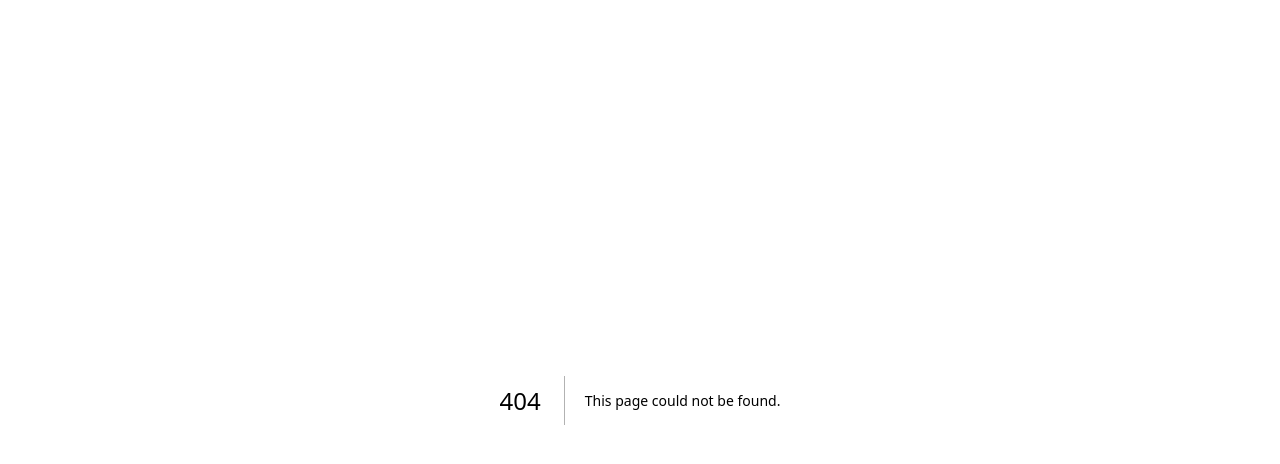
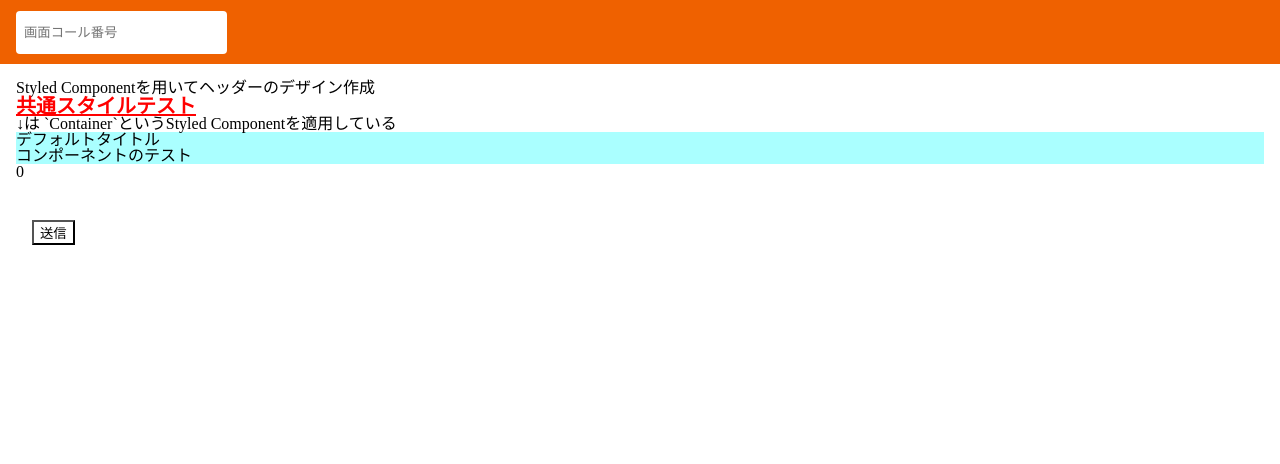
Before and after one commit to moeka-okubo/next-playground, a Next.js app in the folder next-playground-app/: page /styled in a window 1280 px wide. Before the commit this address had no page. Shown: the top 464 px of the page. Built offline with nearby package versions, Linux system fonts and the light colour scheme.

Commit message:
Styled Componentを適用した画面を追加

```diff
--- a/next-playground-app/next.config.js
+++ b/next-playground-app/next.config.js
@@ -1,5 +1,8 @@
 /** @type {import('next').NextConfig} */
 const nextConfig = {
+  compiler: {
+    styledComponents: true,
+  },
   reactStrictMode: true,
   images: {
     remotePatterns: [
--- a/next-playground-app/package.json
+++ b/next-playground-app/package.json
@@ -14,6 +14,8 @@
     "react": "^18.2.0",
     "react-dom": "^18.2.0",
     "react-toastify": "^10.0.5",
+    "styled-components": "^6.1.11",
+    "styled-reset": "^4.5.2",
     "swr": "^2.2.5"
   },
   "devDependencies": {
--- /dev/null
+++ b/next-playground-app/src/components/ComponentTest.tsx
@@ -0,0 +1,20 @@
+import { memo } from "react";
+import styled from "styled-components";
+
+const Container = styled.div`
+  background-color: #aff;
+`;
+
+const ComponentTest = ({ title = "デフォルトタイトル" }) => {
+  return (
+    <>
+      <h2>↓は `Container`というStyled Componentを適用している</h2>
+      <Container>
+        <h2>{title}</h2>
+        コンポーネントのテスト
+      </Container>
+    </>
+  );
+};
+
+export default memo(ComponentTest);
--- a/next-playground-app/src/pages/_app.tsx
+++ b/next-playground-app/src/pages/_app.tsx
@@ -1,4 +1,4 @@
-import "@/styles/globals.css";
+import { GlobalStyle } from "@/styles/globalStyles";
 import { QueryClient, QueryClientProvider } from "@tanstack/react-query";
 import type { AppProps } from "next/app";
 import { SWRConfig } from "swr";
@@ -9,6 +9,7 @@ export default function App({ Component, pageProps }: AppProps) {
   return (
     <SWRConfig value={{ provider: () => new Map() }}>
       <QueryClientProvider client={queryClient}>
+        <GlobalStyle />
         <Component {...pageProps} />
       </QueryClientProvider>
     </SWRConfig>
--- a/next-playground-app/src/pages/_document.tsx
+++ b/next-playground-app/src/pages/_document.tsx
@@ -3,7 +3,12 @@ import { Html, Head, Main, NextScript } from "next/document";
 export default function Document() {
   return (
     <Html lang="en">
-      <Head />
+      <Head>
+        <link
+          rel="stylesheet"
+          href="https://fonts.googleapis.com/css2?family=Material+Symbols+Outlined:opsz,wght,FILL,GRAD@24,400,0,0"
+        />
+      </Head>
       <body>
         <Main />
         <NextScript />
--- /dev/null
+++ b/next-playground-app/src/pages/styled.tsx
@@ -0,0 +1,75 @@
+import ComponentTest from "@/components/ComponentTest";
+import styled from "styled-components";
+import { commonTextStyle } from "../styles/commonStyle";
+import { useState } from "react";
+import { Form } from "@/styles/Styled";
+
+type ButtonProps = {
+  $isOdd: boolean;
+};
+
+const Header = styled.header`
+  height: 64px;
+  background-color: #ef6100;
+  position: fixed;
+  top: 0;
+  width: 100%;
+  display: flex;
+  align-items: center;
+  padding: 16px;
+  box-sizing: border-box;
+`;
+
+const ApplyNumberForm = styled.input`
+  border: none;
+  border-radius: 4px;
+  width: 195px;
+  padding: 14px 8px;
+`;
+
+export const CommonStyleTest = styled.h2`
+  ${commonTextStyle}
+  text-decoration: underline;
+`;
+
+const Container = styled.div`
+  background-color: white;
+  height: 100vh;
+  padding: 80px 16px 0;
+`;
+
+const Button = styled.button<ButtonProps>`
+  background-color: ${(props) => (props.$isOdd ? "#ef6100" : "initial")};
+`;
+
+const TestPage = () => {
+  const [value, setValue] = useState(0);
+  const increaseValue = () => {
+    setValue((value) => value + 1);
+  };
+
+  return (
+    <>
+      <Header>
+        <ApplyNumberForm type="text" placeholder="画面コール番号" />
+      </Header>
+      <Container>
+        <h1>Styled Componentを用いてヘッダーのデザイン作成</h1>
+        <CommonStyleTest>共通スタイルテスト</CommonStyleTest>
+        <ComponentTest />
+        <p>{value}</p>
+        <Form>
+          <Button
+            type="button"
+            $isOdd={value % 2 === 1}
+            onClick={increaseValue}
+          >
+            送信
+          </Button>
+        </Form>
+      </Container>
+    </>
+  );
+};
+
+export default TestPage;
--- /dev/null
+++ b/next-playground-app/src/styles/Styled.ts
@@ -0,0 +1,5 @@
+import styled from "styled-components";
+
+export const Form = styled.form`
+  margin: 40px 16px;
+`;
--- /dev/null
+++ b/next-playground-app/src/styles/commonStyle.ts
@@ -0,0 +1,11 @@
+import { css } from "styled-components";
+
+export const commonTextStyle = css`
+  color: red;
+  font-weight: bold;
+  font-size: 20px;
+`;
+
+export const commonTextStyleWithTheme = css`
+  color: ${({ theme }) => theme.color.primary};
+`;
--- /dev/null
+++ b/next-playground-app/src/styles/globalStyles.ts
@@ -0,0 +1,9 @@
+import { createGlobalStyle } from "styled-components";
+import reset from "styled-reset";
+
+export const GlobalStyle = createGlobalStyle`
+  ${reset}
+  body {
+    font-family: "MS Gothic"
+  }
+`;
--- a/next-playground-app/src/styles/globals.css
+++ /dev/null
@@ -1,107 +0,0 @@
-:root {
-  --max-width: 1100px;
-  --border-radius: 12px;
-  --font-mono: ui-monospace, Menlo, Monaco, 'Cascadia Mono', 'Segoe UI Mono',
-    'Roboto Mono', 'Oxygen Mono', 'Ubuntu Monospace', 'Source Code Pro',
-    'Fira Mono', 'Droid Sans Mono', 'Courier New', monospace;
-
-  --foreground-rgb: 0, 0, 0;
-  --background-start-rgb: 214, 219, 220;
-  --background-end-rgb: 255, 255, 255;
-
-  --primary-glow: conic-gradient(
-    from 180deg at 50% 50%,
-    #16abff33 0deg,
-    #0885ff33 55deg,
-    #54d6ff33 120deg,
-    #0071ff33 160deg,
-    transparent 360deg
-  );
-  --secondary-glow: radial-gradient(
-    rgba(255, 255, 255, 1),
-    rgba(255, 255, 255, 0)
-  );
-
-  --tile-start-rgb: 239, 245, 249;
-  --tile-end-rgb: 228, 232, 233;
-  --tile-border: conic-gradient(
-    #00000080,
-    #00000040,
-    #00000030,
-    #00000020,
-    #00000010,
-    #00000010,
-    #00000080
-  );
-
-  --callout-rgb: 238, 240, 241;
-  --callout-border-rgb: 172, 175, 176;
-  --card-rgb: 180, 185, 188;
-  --card-border-rgb: 131, 134, 135;
-}
-
-@media (prefers-color-scheme: dark) {
-  :root {
-    --foreground-rgb: 255, 255, 255;
-    --background-start-rgb: 0, 0, 0;
-    --background-end-rgb: 0, 0, 0;
-
-    --primary-glow: radial-gradient(rgba(1, 65, 255, 0.4), rgba(1, 65, 255, 0));
-    --secondary-glow: linear-gradient(
-      to bottom right,
-      rgba(1, 65, 255, 0),
-      rgba(1, 65, 255, 0),
-      rgba(1, 65, 255, 0.3)
-    );
-
-    --tile-start-rgb: 2, 13, 46;
-    --tile-end-rgb: 2, 5, 19;
-    --tile-border: conic-gradient(
-      #ffffff80,
-      #ffffff40,
-      #ffffff30,
-      #ffffff20,
-      #ffffff10,
-      #ffffff10,
-      #ffffff80
-    );
-
-    --callout-rgb: 20, 20, 20;
-    --callout-border-rgb: 108, 108, 108;
-    --card-rgb: 100, 100, 100;
-    --card-border-rgb: 200, 200, 200;
-  }
-}
-
-* {
-  box-sizing: border-box;
-  padding: 0;
-  margin: 0;
-}
-
-html,
-body {
-  max-width: 100vw;
-  overflow-x: hidden;
-}
-
-body {
-  color: rgb(var(--foreground-rgb));
-  background: linear-gradient(
-      to bottom,
-      transparent,
-      rgb(var(--background-end-rgb))
-    )
-    rgb(var(--background-start-rgb));
-}
-
-a {
-  color: inherit;
-  text-decoration: none;
-}
-
-@media (prefers-color-scheme: dark) {
-  html {
-    color-scheme: dark;
-  }
-}
```
Also changed, not shown: next-playground-app/src/styles/Home.module.css (deleted, +0 -229 lines), 1 other file (tests, documents, lock files or other folders).
